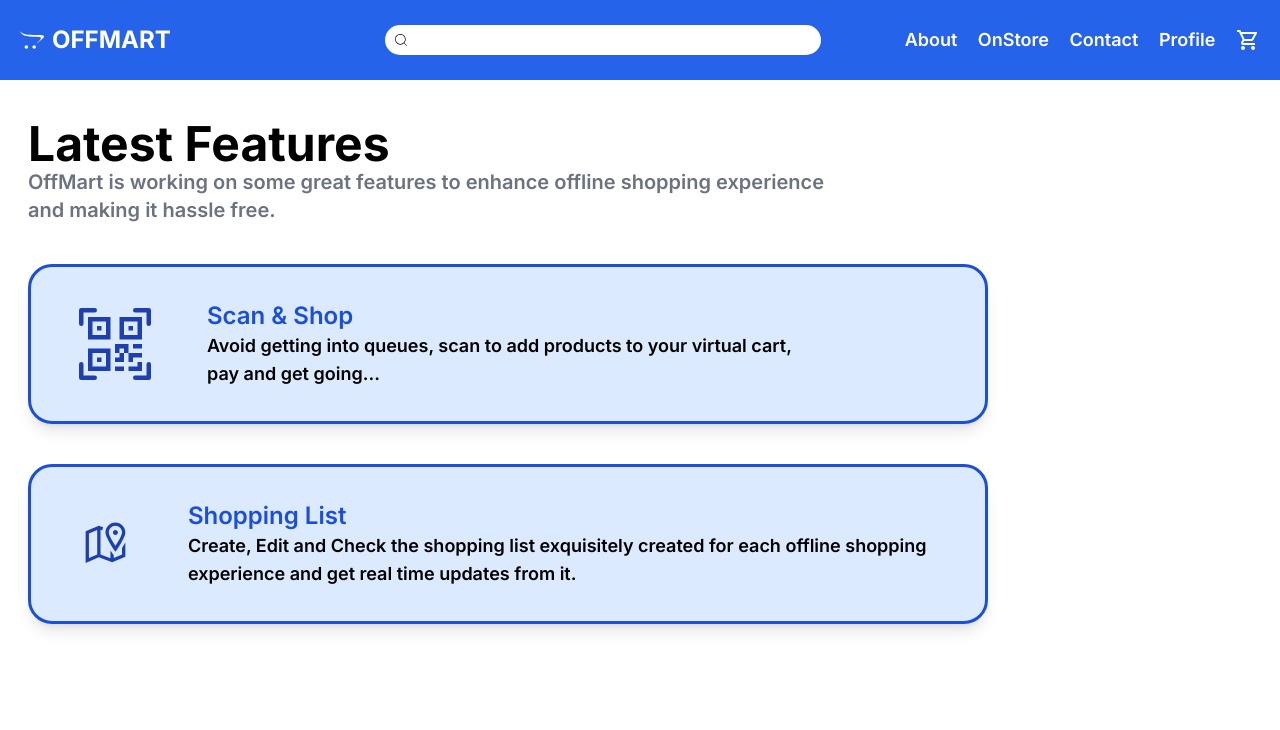
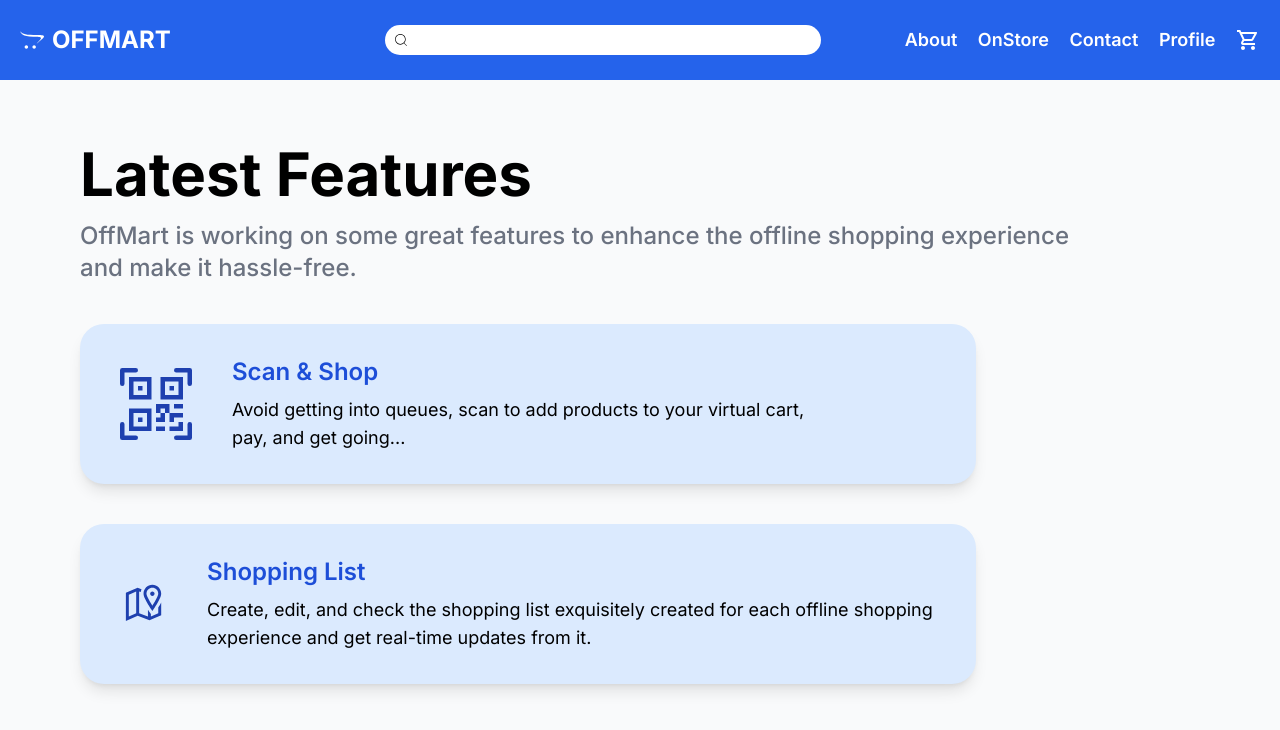
Before and after one commit to Utkarsh-Anandani/OffMart, a Next.js app: page /onstore in a window 1280 px wide. Shown: the top 730 px of the page. Built offline with nearby package versions, Linux system fonts and the light colour scheme.

Commit message:
Shopping list

```diff
--- a/app/components/ShoppingList.js
+++ b/app/components/ShoppingList.js
@@ -1,17 +1,103 @@
-import React from 'react'
+"use client"; // Mark this as a client component
+
+import React, { useState } from 'react';
+import { useDispatch, useSelector } from 'react-redux';
+import { addItem, editItem, removeItem } from '../redux/shoppingListSlice'; // Import the actions
 
 const ShoppingList = () => {
+  const items = useSelector((state) => state.shoppingList.items);
+  const dispatch = useDispatch();
+  const [itemName, setItemName] = useState('');
+  const [quantity, setQuantity] = useState('');
+  const [isEditing, setIsEditing] = useState(false);
+  const [currentIndex, setCurrentIndex] = useState(null);
+
+  const handleAddItem = (e) => {
+    e.preventDefault();
+    if (itemName.trim() === '' || quantity.trim() === '') return;
+
+    const newItem = { itemName, quantity };
+
+    if (isEditing) {
+      dispatch(editItem({ index: currentIndex, item: newItem }));
+      setIsEditing(false);
+      setCurrentIndex(null);
+    } else {
+      dispatch(addItem(newItem));
+    }
+
+    setItemName('');
+    setQuantity('');
+  };
+
+  const handleEditItem = (index) => {
+    setItemName(items[index].itemName);
+    setQuantity(items[index].quantity);
+    setIsEditing(true);
+    setCurrentIndex(index);
+  };
+
+  const handleRemoveItem = (index) => {
+    dispatch(removeItem(index));
+  };
+
   return (
-    <div className='w-full min-h-[90vh] flex flex-col items-center'>
-        <h1 className='text-3xl font-semibold text-black text-center my-5'>Shopping List</h1>
-      <form>
-        <input className='border border-black px-2 py-1 text-black rounded-xl' placeholder='Item Name' type="text" name="" id="" />
-        <input className='border border-black px-2 py-1 text-black rounded-xl' placeholder='Quantity' type="text" name="" id="" />
-        <button type="submit">Add Item</button>
+    <div className="w-full min-h-[90vh] flex flex-col items-center bg-gray-50 py-10">
+      <h1 className="text-3xl font-semibold text-gray-800 text-center mb-8">Shopping List</h1>
+
+      <form className="flex gap-4 mb-8" onSubmit={handleAddItem}>
+        <input
+          className="border border-gray-300 px-3 py-2 rounded-lg shadow-sm focus:outline-none focus:ring-2 focus:ring-blue-500"
+          placeholder="Item Name"
+          type="text"
+          value={itemName}
+          onChange={(e) => setItemName(e.target.value)}
+        />
+        <input
+          className="border border-gray-300 px-3 py-2 rounded-lg shadow-sm focus:outline-none focus:ring-2 focus:ring-blue-500"
+          placeholder="Quantity"
+          type="text"
+          value={quantity}
+          onChange={(e) => setQuantity(e.target.value)}
+        />
+        <button
+          type="submit"
+          className="bg-blue-600 text-white px-4 py-2 rounded-lg shadow-sm hover:bg-blue-700 transition-all"
+        >
+          {isEditing ? 'Update Item' : 'Add Item'}
+        </button>
       </form>
-      <div></div>
+
+      <div className="w-full max-w-2xl flex flex-col items-center">
+        {items.length > 0 ? (
+          items.map((item, index) => (
+            <div key={index} className="w-full flex justify-between items-center bg-white p-4 mb-2 rounded-lg shadow-sm">
+              <div>
+                <p className="text-lg font-medium text-gray-800">{item.itemName}</p>
+                <p className="text-sm text-gray-500">Quantity: {item.quantity}</p>
+              </div>
+              <div className="flex gap-4">
+                <button
+                  onClick={() => handleEditItem(index)}
+                  className="text-blue-600 hover:text-blue-800 transition-all"
+                >
+                  Edit
+                </button>
+                <button
+                  onClick={() => handleRemoveItem(index)}
+                  className="text-red-600 hover:text-red-800 transition-all"
+                >
+                  Remove
+                </button>
+              </div>
+            </div>
+          ))
+        ) : (
+          <p className="text-gray-500">No items in the list.</p>
+        )}
+      </div>
     </div>
-  )
-}
+  );
+};
 
-export default ShoppingList
+export default ShoppingList;
--- a/app/onstore/page.js
+++ b/app/onstore/page.js
@@ -4,38 +4,54 @@
 import { LiaMapMarkedAltSolid } from "react-icons/lia";
 import Link from 'next/link';
 
-function page() {
+function Page() {
   return (
-    <main className='w-full h-full'>
+    <main className="w-full min-h-screen bg-gray-50">
       <Navbar />
-      <div className='flex flex-col gap-10 px-7 py-10'>
-        <div className='flex flex-col'>
-          <h1 className='text-5xl text-black font-bold text-left'>Latest Features</h1>
-          <p className='text-xl text-gray-500 font-semibold text-left'>OffMart is working on some great features to enhance offline shopping experience <br /> and making it hassle free.</p>
+      <div className="flex flex-col gap-10 px-7 py-10 lg:px-20 lg:py-16">
+        <div className="flex flex-col">
+          <h1 className="text-5xl text-black font-bold text-left lg:text-6xl">
+            Latest Features
+          </h1>
+          <p className="text-xl text-gray-500 font-medium text-left mt-4 lg:text-2xl">
+            OffMart is working on some great features to enhance the offline
+            shopping experience <br /> and make it hassle-free.
+          </p>
         </div>
 
-        <Link href={'/onstore/scanner'}>
-        <div className='w-[75vw] h-[20vh] flex items-center gap-14 px-12 bg-blue-100 rounded-3xl border-[3px] border-blue-700 border-spacing-5 text-blue-800 text-[4.5rem] shadow-lg hover:shadow-xl'>
-          <BsQrCodeScan/>
-          <div className='flex flex-col'>
-          <p className='text-2xl text-blue-700 font-semibold'>Scan & Shop</p>
-          <p className='text-lg text-black font-semibold'>Avoid getting into queues, scan to add products to your virtual cart, <br/>pay and get going...</p>
+        <Link href="/onstore/scanner">
+          <div className="w-full lg:w-[70vw] h-[20vh] flex items-center gap-10 px-10 bg-blue-100 rounded-3xl border-3 border-blue-700 text-blue-800 text-[3.5rem] shadow-lg hover:shadow-2xl transition-shadow duration-300">
+            <BsQrCodeScan className="text-6xl lg:text-7xl" />
+            <div className="flex flex-col">
+              <p className="text-2xl text-blue-700 font-semibold">
+                Scan & Shop
+              </p>
+              <p className="text-lg text-black font-normal mt-2">
+                Avoid getting into queues, scan to add products to your virtual
+                cart, <br /> pay, and get going...
+              </p>
+            </div>
           </div>
-        </div>
         </Link>
 
-        <Link href={'/onstore/list'}>
-        <div className='w-[75vw] h-[20vh] flex items-center gap-14 px-12 bg-blue-100 rounded-3xl border-[3px] border-blue-700 border-spacing-5 text-blue-800 text-[5rem] shadow-lg hover:shadow-xl'>
-          <LiaMapMarkedAltSolid/>
-          <div className='flex flex-col'>
-          <p className='text-2xl text-blue-700 font-semibold'>Shopping List</p>
-          <p className='text-lg text-black font-semibold'>Create, Edit and Check the shopping list exquisitely created for each offline shopping experience and get real time updates from it.</p>
+        <Link href="/onstore/list">
+          <div className="w-full lg:w-[70vw] h-[20vh] flex items-center gap-10 px-10 bg-blue-100 rounded-3xl border-3 border-blue-700 text-blue-800 text-[3.5rem] shadow-lg hover:shadow-2xl transition-shadow duration-300">
+            <LiaMapMarkedAltSolid className="text-6xl lg:text-7xl" />
+            <div className="flex flex-col">
+              <p className="text-2xl text-blue-700 font-semibold">
+                Shopping List
+              </p>
+              <p className="text-lg text-black font-normal mt-2">
+                Create, edit, and check the shopping list exquisitely created
+                for each offline shopping experience and get real-time updates
+                from it.
+              </p>
+            </div>
           </div>
-        </div>
         </Link>
       </div>
     </main>
-  )
+  );
 }
 
-export default page
+export default Page;
--- /dev/null
+++ b/app/redux/shoppingListSlice.js
@@ -0,0 +1,53 @@
+"use client";
+import { createSlice } from "@reduxjs/toolkit";
+
+// Helper functions to manage localStorage
+const loadState = () => {
+  try {
+    const serializedState = localStorage.getItem("shoppingList");
+    return serializedState ? JSON.parse(serializedState) : [];
+  } catch (err) {
+    return [];
+  }
+};
+
+const saveState = (state) => {
+  try {
+    const serializedState = JSON.stringify(state);
+    localStorage.setItem("shoppingList", serializedState);
+  } catch (err) {
+    // Ignore write errors
+  }
+};
+
+const initialState = {
+  items: loadState(),
+};
+
+export const shoppingListSlice = createSlice({
+  name: "shoppingList",
+  initialState,
+  reducers: {
+    addItem(state, action) {
+      state.items.push(action.payload);
+      saveState(state.items);
+    },
+    editItem(state, action) {
+      const { index, item } = action.payload;
+      state.items[index] = item;
+      saveState(state.items);
+    },
+    removeItem(state, action) {
+      state.items.splice(action.payload, 1);
+      saveState(state.items);
+    },
+    setItems(state, action) {
+      state.items = action.payload;
+      saveState(state.items);
+    },
+  },
+});
+
+export const { addItem, editItem, removeItem, setItems } = shoppingListSlice.actions;
+
+export default shoppingListSlice.reducer;
--- a/app/redux/store.js
+++ b/app/redux/store.js
@@ -1,11 +1,14 @@
-"use client"
+// app/redux/store.js
+"use client";
 import { configureStore } from "@reduxjs/toolkit";
 import cartReducer from "./cartSlice";
 import qrCartReducer from "./qrCartSlice";
+import shoppingListReducer from "./shoppingListSlice";
 
 export const store = configureStore({
     reducer: {
-       cart : cartReducer,
-       qrCart : qrCartReducer,
+       cart: cartReducer,
+       qrCart: qrCartReducer,
+       shoppingList: shoppingListReducer,
     }
-})
+});
```
